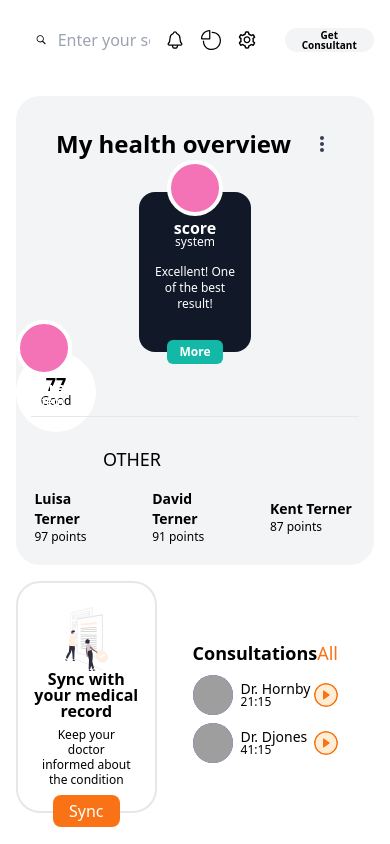
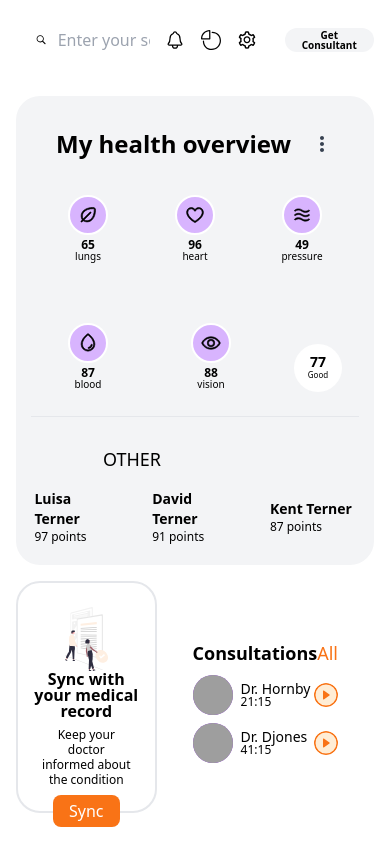
Before and after one commit to zehraworks/case-albert, a React (Vite) app: page / in a window 390 px wide. Shown: the top 844 px of the page. Built offline with nearby package versions, Linux system fonts and the light colour scheme; grey boxes are pictures that could not be loaded.

Commit message:
update overview styles

```diff
--- /dev/null
+++ b/src/components/Main/Container/Overview/Content/EvaluationCard/Expanded/Unexpanded/index.jsx
@@ -0,0 +1,12 @@
+import React from "react";
+import styles from "./index.module.css";
+
+export function Unexpanded({icon, name, score}) {
+  return (
+    <div className={styles.box}>
+      <img className={styles.svg} src={icon}/>
+      <p className={styles.score}>{score}</p>
+      <h4 className={styles.system}>{name}</h4>
+    </div>
+  );
+}
--- /dev/null
+++ b/src/components/Main/Container/Overview/Content/EvaluationCard/Expanded/Unexpanded/index.module.css
@@ -0,0 +1,19 @@
+.box {
+  @apply absolute left-1/2 -mx-5 w-10 h-10 md:w-14 md:h-14 md:-mx-7 -mt-2 flex flex-col justify-center items-center text-black;
+}
+
+.svg {
+  @apply h-10 w-10 md:h-14 md:w-14 bg-purple-300 p-2 md:p-3 rounded-full border-2 sm:border-2 border-white hover:-translate-y-1 hover:scale-110 duration-300 motion-reduce:transition-none motion-reduce:hover:transform-none;
+}
+
+.score {
+  @apply text-xs md:text-base text-black font-bold mt-1 sm:mt-0 leading-none;
+}
+
+.system {
+  @apply inline-flex text-[10px] sm:text-xs text-black sm:-mt-1 leading-none;
+}
+
+.box:hover > * {
+  @apply text-white
+}
--- a/src/components/Main/Container/Overview/Content/EvaluationCard/Expanded/index.jsx
+++ b/src/components/Main/Container/Overview/Content/EvaluationCard/Expanded/index.jsx
@@ -1,12 +1,14 @@
 import React from "react";
-import { Unexpanded } from "../Unexpanded";
+import { Unexpanded } from "./Unexpanded";
 import styles from "./index.module.css";
 
-export function Expanded() {
+export function Expanded({ icon, name, score }) {
   return (
-    <div className={styles.container}>
-      <Unexpanded className={styles.component} />
-      <div className={styles.box}>
+    <div className={styles.box}>
+      <div className={styles.component}>
+        <Unexpanded icon={icon} name={name} score={score}/>
+      </div>
+      <div className={styles.content}>
         <p className={styles.text}>Excellent! One of the best result!</p>
         <button className={styles.btn}>More</button>
       </div>
--- a/src/components/Main/Container/Overview/Content/EvaluationCard/Expanded/index.module.css
+++ b/src/components/Main/Container/Overview/Content/EvaluationCard/Expanded/index.module.css
@@ -1,19 +1,35 @@
-.container {
-  @apply flex flex-col items-center;
-}
-
 .box {
-  @apply flex flex-col items-center justify-center text-center bg-gray-900 h-40 w-28 rounded-2xl;
+  @apply flex flex-col items-center justify-center flex-wrap;
 }
 
 .component {
-  @apply absolute;
+  @apply relative ;
+}
+
+.content {
+  visibility: hidden;
+}
+
+.component:hover + .content {
+  visibility: visible;
+}
+
+.component:hover + .content > * {
+  visibility: visible;
+}
+
+.content:hover {
+  visibility: visible;
+}
+
+.content {
+  @apply flex flex-col items-center justify-center text-center bg-gray-900 h-32 w-24 md:h-40 md:w-32 rounded-2xl ;
 }
 
 .text {
-  @apply text-xs text-white font-thin px-3 mt-8;
+  @apply text-[10px] sm:text-[12px] text-white font-thin px-3 mt-10;
 }
 
 .btn {
-    @apply bg-teal-500 absolute mt-40 px-3 py-1 text-xs text-white font-bold rounded-md
+  @apply bg-teal-500 absolute mt-32 px-2 p-0.5 w-14 sm:p-1 md:w-16 md:mt-40 md:text-sm text-[10px] text-white font-bold rounded-md;
 }
--- a/src/components/Main/Container/Overview/Content/EvaluationCard/Unexpanded/index.jsx
+++ /dev/null
@@ -1,20 +0,0 @@
-import React from "react";
-import styles from "./index.module.css";
-
-const arr = [
-  {
-    svg: "",
-    system: "",
-    score: "",
-  },
-];
-
-export function Unexpanded() {
-  return (
-    <div className={styles.box}>
-      <div className={styles.svg}></div>
-      <p className={styles.score}>score</p>
-      <h4 className={styles.system}>system</h4>
-    </div>
-  );
-}
--- a/src/components/Main/Container/Overview/Content/EvaluationCard/Unexpanded/index.module.css
+++ /dev/null
@@ -1,15 +0,0 @@
-.box {
-  @apply absolute -mt-8 flex flex-col items-center text-white;
-}
-
-.svg {
-  @apply h-14 w-14 bg-pink-400 rounded-full border-4 border-white;
-}
-
-.system {
-  @apply inline-flex text-xs leading-none;
-}
-
-.score {
-  @apply font-bold mt-1 leading-none;
-}
--- /dev/null
+++ b/src/components/Main/Container/Overview/Content/EvaluationCard/index.js
@@ -0,0 +1 @@
+export { Expanded } from "./Expanded";
--- a/src/components/Main/Container/Overview/Content/EvaluationCard/index.jsx
+++ /dev/null
@@ -1,2 +0,0 @@
-export { Expanded } from "./Expanded";
-export { Unexpanded } from "./Unexpanded";
--- a/src/components/Main/Container/Overview/Content/OverAll/index.module.css
+++ b/src/components/Main/Container/Overview/Content/OverAll/index.module.css
@@ -1,11 +1,11 @@
 .overall {
-    @apply flex flex-col justify-center items-center bg-white w-20 h-20 rounded-full
+    @apply flex flex-col w-12 h-12 sm:w-16 sm:h-16 md:w-20 md:h-20 justify-center items-center bg-white rounded-full mx-2
 }
 
 .score {
-    @apply text-lg font-bold leading-none
+    @apply text-sm lg:text-lg font-bold leading-none
 }
 
 .status {
-    @apply text-xs
+    @apply  text-[8px] md:text-xs
 }
--- a/src/components/Main/Container/Overview/Content/index.jsx
+++ b/src/components/Main/Container/Overview/Content/index.jsx
@@ -1,15 +1,30 @@
 import React from "react";
-import { Expanded, Unexpanded } from "./EvaluationCard";
+import { Expanded } from "./EvaluationCard";
 import { OverAll } from "./OverAll";
-import styles from "./index.module.css"
+import styles from "./index.module.css";
+import { useGlobal } from "../../../../../context/GlobalContext";
 
 export function Content() {
+  const { value } = useGlobal();
   return (
     <div className={styles.content}>
-      <Expanded className={styles.expanded} />
-      <Unexpanded className={styles.unexpanded}/>
+      {value.overview.map((item, ind) => {
+        return (
+          <Expanded
+            key={ind}
+            className={styles.expanded}
+            icon={item.icon}
+            name={item.name}
+            score={item.value}
+          />
+        );
+      })}
+      <OverAll />
+      {/* <Expanded className={styles.expanded} />
+      <Unexpanded className={styles.unexpanded} />
+      <Unexpanded className={styles.unexpanded} />
       <Unexpanded />
-      <OverAll />
+       */}
     </div>
   );
 }
--- a/src/components/Main/Container/Overview/Content/index.module.css
+++ b/src/components/Main/Container/Overview/Content/index.module.css
@@ -1,11 +1,7 @@
 .content {
-    @apply h-56
+    @apply h-56 w-full flex justify-between flex-wrap p-6
 }
 
 .expanded {
-    @apply absolute
+
 }
-
-.unexpanded {
-    @apply absolute -mr-3
-}
```
